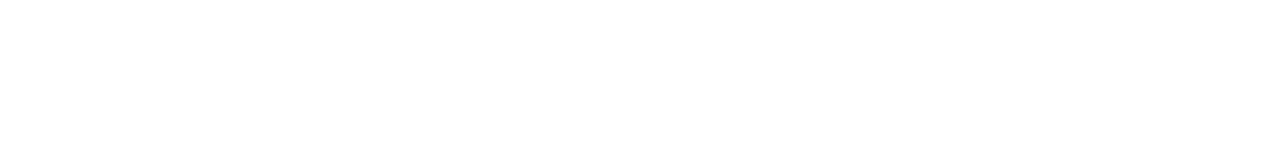
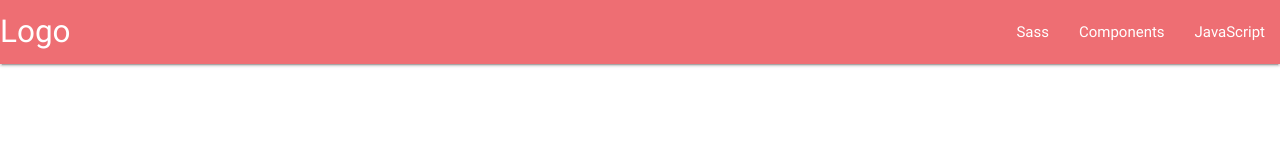
Before and after one commit to Meztli404/Framework, a plain HTML site: page index.html in a window 1280 px wide. Drawn offline with nearby package versions, Linux system fonts and the light colour scheme.

Commit message:
Agregar links de css

```diff
--- a/index.html
+++ b/index.html
@@ -6,11 +6,25 @@
     <meta name="viewport" content="width=device-width, initial-scale=1.0">
     <title>Materialize</title>
     <link rel="stylesheet" href="style.css">
+    <!-- Compiled and minified CSS -->
+    <link rel="stylesheet" href="https://cdnjs.cloudflare.com/ajax/libs/materialize/0.100.2/css/materialize.min.css">
+
+    <!-- Compiled and minified JavaScript -->
+    <script src="https://cdnjs.cloudflare.com/ajax/libs/materialize/0.100.2/js/materialize.min.js"></script>
 </head>
 
 <body>
     <!-- Header -->
-
+    <nav>
+        <div class="nav-wrapper">
+            <a href="#" class="brand-logo">Logo</a>
+            <ul id="nav-mobile" class="right hide-on-med-and-down">
+                <li><a href="sass.html">Sass</a></li>
+                <li><a href="badges.html">Components</a></li>
+                <li><a href="collapsible.html">JavaScript</a></li>
+            </ul>
+        </div>
+    </nav>
     <!--/ Header -->
     <!-- Cuerpo -->
 
```
